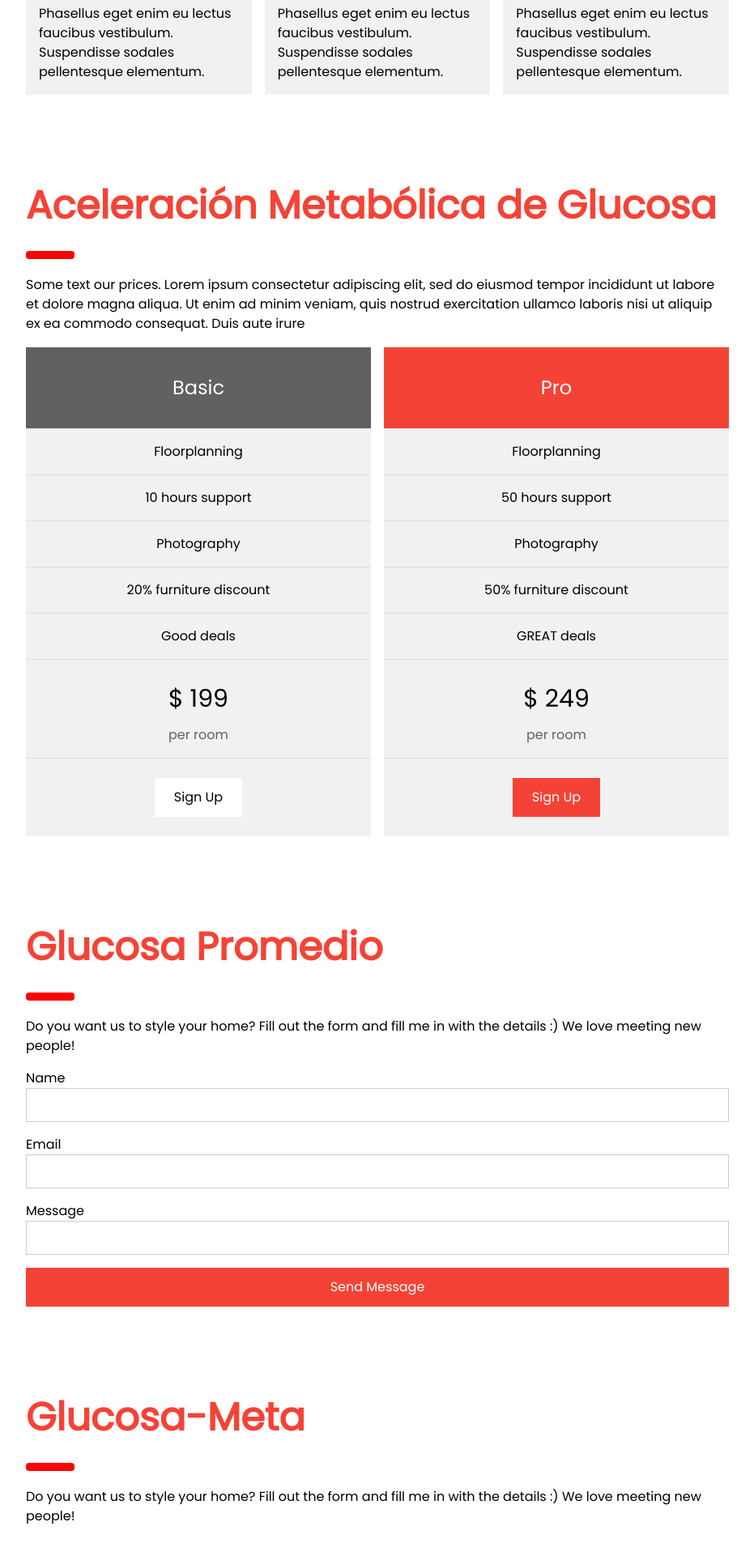
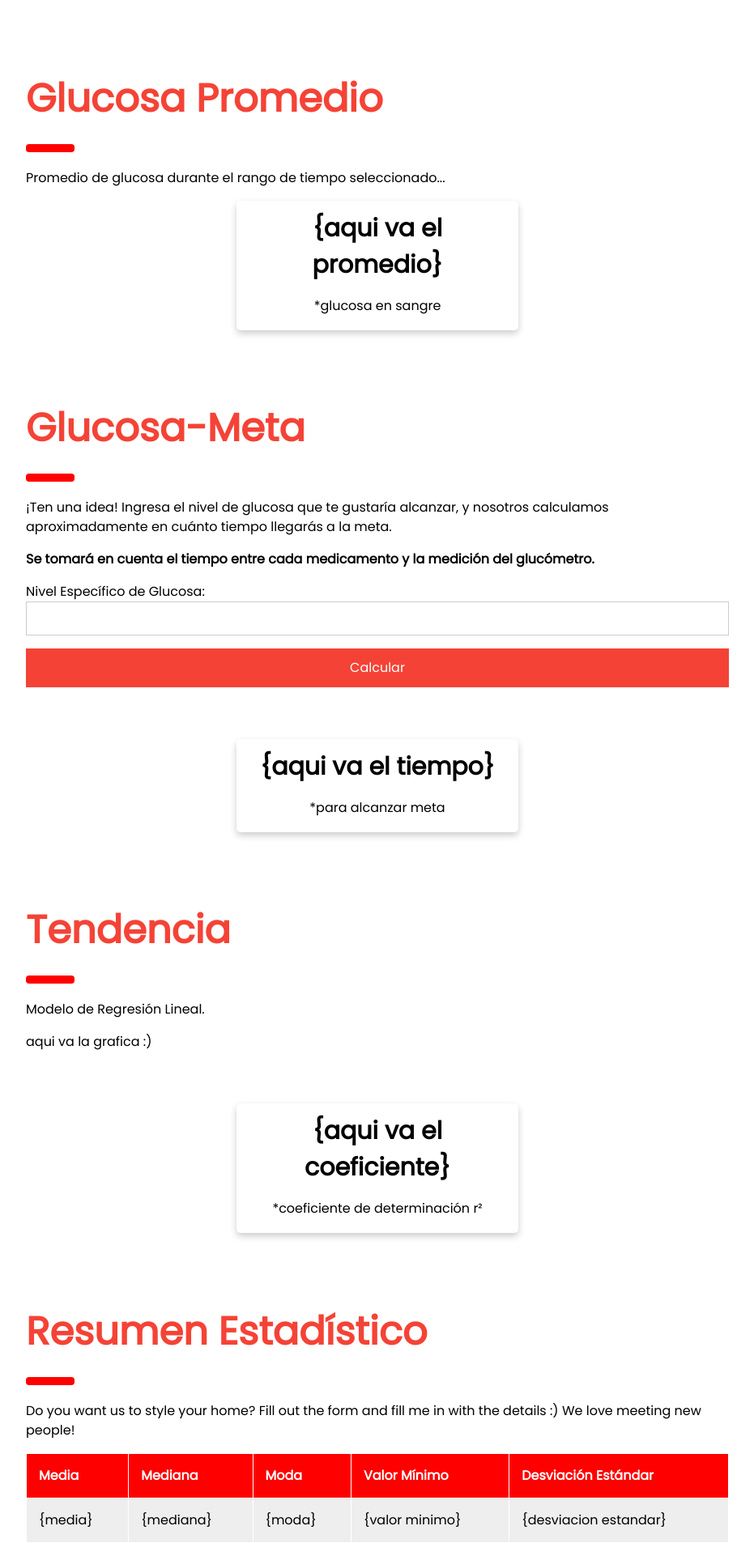
Before and after one commit to dan-behar/Glucom, a Flask app: page /home in a window 1280 px wide. Shown: the part 2574-4480 px from the top of the page at 81% size, without its empty margins (324-1255 px from the left). Run offline with Flask 2, Linux system fonts and the light colour scheme.

Commit message:
todo listo para ingresar datos calculados

```diff
--- a/Pruebas/templates/home.html
+++ b/Pruebas/templates/home.html
@@ -10,6 +10,47 @@
 body {font-size:16px;}
 .w3-half img{margin-bottom:-6px;margin-top:16px;opacity:0.8;cursor:pointer}
 .w3-half img:hover{opacity:1}
+
+.card {
+  box-shadow: 0 4px 8px 0 rgba(0,0,0,0.2);
+  transition: 0.3s;
+  width: 40%;
+  border-radius: 5px;
+}
+
+.card:hover {
+  box-shadow: 0 8px 16px 0 rgba(0,0,0,0.2);
+}
+
+img {
+  border-radius: 5px 5px 0 0;
+}
+
+.container {
+  padding: 2px 16px;
+}
+
+table {
+  width:100%;
+}
+table, th, td {
+  border: 1px solid white;
+  border-collapse: collapse;
+}
+th, td {
+  padding: 15px;
+  text-align: left;
+}
+#t01 tr:nth-child(even) {
+  background-color: #eee;
+}
+#t01 tr:nth-child(odd) {
+ background-color: #fff;
+}
+#t01 th {
+  background-color: red;
+  color: white;
+}
 </style>
 <body>
 
@@ -77,65 +118,75 @@
     <div class="w3-container" id="Rango" style="margin-top:75px">
         <h1 class="w3-xxxlarge w3-text-red"><b>Rango de Análisis</b></h1>
         <hr style="width:50px;border:5px solid red" class="w3-round">
-        <p>We are a interior design service that focus on what's best for your home and what's best for you!</p>
-        <p>Some text about our services - what we do and what we offer. We are lorem ipsum consectetur adipiscing elit, sed do eiusmod tempor incididunt ut labore et dolore magna aliqua. Ut enim ad minim veniam, quis nostrud exercitation ullamco laboris nisi ut aliquip ex ea commodo consequat. Duis aute irure
-        dolor in reprehenderit in voluptate velit esse cillum dolore eu fugiat nulla pariatur. Excepteur sint occaecat cupidatat non proident, sunt in culpa qui officia deserunt mollit anim id est laborum consectetur adipiscing elit, sed do eiusmod tempor
-        incididunt ut labore et dolore magna aliqua. Ut enim ad minim veniam, quis nostrud exercitation ullamco laboris nisi ut aliquip ex ea commodo consequat.
-        </p>
+        <p>Seleccione un rango de fechas para poder llevar a cabo el análisis.</p><br>
+        <form method="POST" action="">
+          <div class="w3-row-padding">
+            <div class="w3-half">
+              <div id="date1" class="md-form md-outline input-with-post-icon datepicker">
+                <label for="date1">Seleccione fecha de inicio:</label>
+                <input type="date" placeholder="dd-mm-yyyy" value="" min="1997-01-01" max="2030-12-31" name="date1">
+              </div>
+            </div>
+
+            <div class="w3-half">
+              <div id="date2" class="md-form md-outline input-with-post-icon datepicker">
+                <label for="date2">Seleccione fecha de fin:</label>
+                <input type="date" placeholder="dd-mm-yyyy" value="" min="1997-01-01" max="2030-12-31" name="date2">
+              </div>
+            </div>
+          </div>
+          <br><br>
+          <button class="w3-button w3-block w3-padding-large w3-red w3-margin-bottom" type="submit">Fijar Rango</button>
+        </form>
+        <br>
+        <p>¡Esta sección es INDISPENSALE!</p>
       </div>
 
   <!-- Graficas -->
   <div class="w3-container" id="Graficas" style="margin-top:75px">
     <h1 class="w3-xxxlarge w3-text-red"><b>Gráficas</b></h1>
     <hr style="width:50px;border:5px solid red" class="w3-round">
-    <p>We are a interior design service that focus on what's best for your home and what's best for you!</p>
-    <p>Some text about our services - what we do and what we offer. We are lorem ipsum consectetur adipiscing elit, sed do eiusmod tempor incididunt ut labore et dolore magna aliqua. Ut enim ad minim veniam, quis nostrud exercitation ullamco laboris nisi ut aliquip ex ea commodo consequat. Duis aute irure
-    dolor in reprehenderit in voluptate velit esse cillum dolore eu fugiat nulla pariatur. Excepteur sint occaecat cupidatat non proident, sunt in culpa qui officia deserunt mollit anim id est laborum consectetur adipiscing elit, sed do eiusmod tempor
-    incididunt ut labore et dolore magna aliqua. Ut enim ad minim veniam, quis nostrud exercitation ullamco laboris nisi ut aliquip ex ea commodo consequat.
-    </p>
+    <p>Comparación Glucosa-Tiempo</p>
+    <p>aqui grafica :)</p>
   </div>
 
   <!-- Tabla -->
   <div class="w3-container" id="Tabla" style="margin-top:75px">
     <h1 class="w3-xxxlarge w3-text-red"><b>Metabolización de Glucosa</b></h1>
     <hr style="width:50px;border:5px solid red" class="w3-round">
-    <p>The best team in the world.</p>
-    <p>We are lorem ipsum consectetur adipiscing elit, sed do eiusmod tempor incididunt ut labore et dolore magna aliqua. Ut enim ad minim veniam, quis nostrud exercitation ullamco laboris nisi ut aliquip ex ea commodo consequat. Duis aute irure
-    dolor in reprehenderit in voluptate velit esse cillum dolore eu fugiat nulla pariatur. Excepteur sint occaecat cupidatat non proident, sunt in culpa qui officia deserunt mollit anim id est laborum consectetur adipiscing elit, sed do eiusmod tempor
-    incididunt ut labore et quis nostrud exercitation ullamco laboris nisi ut aliquip ex ea commodo consequat.
-    </p>
-    <p><b>Our designers are thoughtfully chosen</b>:</p>
+    <p>¡Razones de cambio instantáneas!</p>
+    <p><b>Datos en base a fechas del rango ingresado...</b></p>
   </div>
 
-  <!-- The Team -->
+  <!-- The Tabla -->
   <div class="w3-row-padding w3-grayscale">
     <div class="w3-col m4 w3-margin-bottom">
       <div class="w3-light-grey">
-        <img src="/w3images/team2.jpg" alt="John" style="width:100%">
         <div class="w3-container">
-          <h3>John Doe</h3>
-          <p class="w3-opacity">CEO & Founder</p>
-          <p>Phasellus eget enim eu lectus faucibus vestibulum. Suspendisse sodales pellentesque elementum.</p>
+          <h3>Glucosa-Tiempo</h3>  <!-- aqui se hace un for para la cantidad de  datos en el rango-->
+          <ul class="w3-ul w3-light-grey w3-center">
+            <li class="w3-padding-16">for de resultados</li>
+          </ul>
         </div>
       </div>
     </div>
     <div class="w3-col m4 w3-margin-bottom">
       <div class="w3-light-grey">
-        <img src="/w3images/team1.jpg" alt="Jane" style="width:100%">
         <div class="w3-container">
-          <h3>Jane Doe</h3>
-          <p class="w3-opacity">Designer</p>
-          <p>Phasellus eget enim eu lectus faucibus vestibulum. Suspendisse sodales pellentesque elementum.</p>
+          <h3>Fecha</h3>
+          <ul class="w3-ul w3-light-grey w3-center">
+            <li class="w3-padding-16">for de fechas</li>
+          </ul>
         </div>
       </div>
     </div>
     <div class="w3-col m4 w3-margin-bottom">
       <div class="w3-light-grey">
-        <img src="/w3images/team3.jpg" alt="Mike" style="width:100%">
         <div class="w3-container">
-          <h3>Mike Ross</h3>
-          <p class="w3-opacity">Architect</p>
-          <p>Phasellus eget enim eu lectus faucibus vestibulum. Suspendisse sodales pellentesque elementum.</p>
+          <h3>Condición</h3>
+          <ul class="w3-ul w3-light-grey w3-center">
+            <li class="w3-padding-16">for de ayuno,almuerzo,etc</li>
+          </ul>
         </div>
       </div>
     </div>
@@ -145,43 +196,20 @@
   <div class="w3-container" id="Aceleracion" style="margin-top:75px">
     <h1 class="w3-xxxlarge w3-text-red"><b>Aceleración Metabólica de Glucosa</b></h1>
     <hr style="width:50px;border:5px solid red" class="w3-round">
-    <p>Some text our prices. Lorem ipsum consectetur adipiscing elit, sed do eiusmod tempor incididunt ut labore et dolore magna aliqua. Ut enim ad minim veniam, quis nostrud exercitation ullamco laboris nisi ut aliquip ex ea commodo consequat. Duis aute irure</p>
+    <p>¡Aceleraciones de glucosa en sangre!</p>
   </div>
-
   <div class="w3-row-padding">
     <div class="w3-half w3-margin-bottom">
       <ul class="w3-ul w3-light-grey w3-center">
-        <li class="w3-dark-grey w3-xlarge w3-padding-32">Basic</li>
-        <li class="w3-padding-16">Floorplanning</li>
-        <li class="w3-padding-16">10 hours support</li>
-        <li class="w3-padding-16">Photography</li>
-        <li class="w3-padding-16">20% furniture discount</li>
-        <li class="w3-padding-16">Good deals</li>
-        <li class="w3-padding-16">
-          <h2>$ 199</h2>
-          <span class="w3-opacity">per room</span>
-        </li>
-        <li class="w3-light-grey w3-padding-24">
-          <button class="w3-button w3-white w3-padding-large w3-hover-black">Sign Up</button>
-        </li>
+        <li class="w3-dark-grey w3-xlarge w3-padding-32">Mínima</li>
+        <li class="w3-padding-16">resultado mínimo</li>
       </ul>
     </div>
 
     <div class="w3-half">
       <ul class="w3-ul w3-light-grey w3-center">
-        <li class="w3-red w3-xlarge w3-padding-32">Pro</li>
-        <li class="w3-padding-16">Floorplanning</li>
-        <li class="w3-padding-16">50 hours support</li>
-        <li class="w3-padding-16">Photography</li>
-        <li class="w3-padding-16">50% furniture discount</li>
-        <li class="w3-padding-16">GREAT deals</li>
-        <li class="w3-padding-16">
-          <h2>$ 249</h2>
-          <span class="w3-opacity">per room</span>
-        </li>
-        <li class="w3-light-grey w3-padding-24">
-          <button class="w3-button w3-red w3-padding-large w3-hover-black">Sign Up</button>
-        </li>
+        <li class="w3-red w3-xlarge w3-padding-32">Máxima</li>
+        <li class="w3-padding-16">resultado  máximo</li>
       </ul>
     </div>
   </div>
@@ -190,66 +218,56 @@
   <div class="w3-container" id="Promedio" style="margin-top:75px">
     <h1 class="w3-xxxlarge w3-text-red"><b>Glucosa Promedio</b></h1>
     <hr style="width:50px;border:5px solid red" class="w3-round">
-    <p>Do you want us to style your home? Fill out the form and fill me in with the details :) We love meeting new people!</p>
-    <form action="/action_page.php" target="_blank">
-      <div class="w3-section">
-        <label>Name</label>
-        <input class="w3-input w3-border" type="text" name="Name" required>
+    <p>Promedio de glucosa durante el rango de tiempo seleccionado...</p>
+    <center>
+    <div class="card">
+      <div class="container">
+        <h2><b>{aqui va el promedio}</b></h2>
+        <p>*glucosa en sangre</p>
       </div>
-      <div class="w3-section">
-        <label>Email</label>
-        <input class="w3-input w3-border" type="text" name="Email" required>
-      </div>
-      <div class="w3-section">
-        <label>Message</label>
-        <input class="w3-input w3-border" type="text" name="Message" required>
-      </div>
-      <button type="submit" class="w3-button w3-block w3-padding-large w3-red w3-margin-bottom">Send Message</button>
-    </form>
+    </div>
+    </center>
   </div>
 
   <!-- Meta -->
   <div class="w3-container" id="Meta" style="margin-top:75px">
     <h1 class="w3-xxxlarge w3-text-red"><b>Glucosa-Meta</b></h1>
     <hr style="width:50px;border:5px solid red" class="w3-round">
-    <p>Do you want us to style your home? Fill out the form and fill me in with the details :) We love meeting new people!</p>
+    <p>¡Ten una idea! Ingresa el nivel de glucosa que te gustaría alcanzar, y nosotros calculamos aproximadamente en cuánto tiempo llegarás a la meta.</p>
+    <p><b>Se tomará en cuenta el tiempo entre cada medicamento y la medición del glucómetro.</b></p>
     <form action="/action_page.php" target="_blank">
       <div class="w3-section">
-        <label>Name</label>
-        <input class="w3-input w3-border" type="text" name="Name" required>
+        <label>Nivel Específico de Glucosa:</label>
+        <input class="w3-input w3-border" type="text" name="meta" required>
       </div>
-      <div class="w3-section">
-        <label>Email</label>
-        <input class="w3-input w3-border" type="text" name="Email" required>
+      <button type="submit" class="w3-button w3-block w3-padding-large w3-red w3-margin-bottom">Calcular</button>
+    </form>
+    <center>
+      <br><br>
+      <div class="card">
+        <div class="container">
+          <h2><b>{aqui va el tiempo}</b></h2>
+          <p>*para alcanzar meta</p>
+        </div>
       </div>
-      <div class="w3-section">
-        <label>Message</label>
-        <input class="w3-input w3-border" type="text" name="Message" required>
-      </div>
-      <button type="submit" class="w3-button w3-block w3-padding-large w3-red w3-margin-bottom">Send Message</button>
-    </form>
+      </center>
   </div>
 
   <!-- Tendencia -->
   <div class="w3-container" id="Tendencia" style="margin-top:75px">
     <h1 class="w3-xxxlarge w3-text-red"><b>Tendencia</b></h1>
     <hr style="width:50px;border:5px solid red" class="w3-round">
-    <p>Do you want us to style your home? Fill out the form and fill me in with the details :) We love meeting new people!</p>
-    <form action="/action_page.php" target="_blank">
-      <div class="w3-section">
-        <label>Name</label>
-        <input class="w3-input w3-border" type="text" name="Name" required>
+    <p>Modelo de Regresión Lineal.</p>
+    <p>aqui va la grafica :)</p>
+    <center>
+      <br><br>
+      <div class="card">
+        <div class="container">
+          <h2><b>{aqui va el coeficiente}</b></h2>
+          <p>*coeficiente de determinación r²</p>
+        </div>
       </div>
-      <div class="w3-section">
-        <label>Email</label>
-        <input class="w3-input w3-border" type="text" name="Email" required>
-      </div>
-      <div class="w3-section">
-        <label>Message</label>
-        <input class="w3-input w3-border" type="text" name="Message" required>
-      </div>
-      <button type="submit" class="w3-button w3-block w3-padding-large w3-red w3-margin-bottom">Send Message</button>
-    </form>
+      </center>
   </div>
 
   <!-- Resumen -->
@@ -257,28 +275,32 @@
     <h1 class="w3-xxxlarge w3-text-red"><b>Resumen Estadístico</b></h1>
     <hr style="width:50px;border:5px solid red" class="w3-round">
     <p>Do you want us to style your home? Fill out the form and fill me in with the details :) We love meeting new people!</p>
-    <form action="/action_page.php" target="_blank">
-      <div class="w3-section">
-        <label>Name</label>
-        <input class="w3-input w3-border" type="text" name="Name" required>
-      </div>
-      <div class="w3-section">
-        <label>Email</label>
-        <input class="w3-input w3-border" type="text" name="Email" required>
-      </div>
-      <div class="w3-section">
-        <label>Message</label>
-        <input class="w3-input w3-border" type="text" name="Message" required>
-      </div>
-      <button type="submit" class="w3-button w3-block w3-padding-large w3-red w3-margin-bottom">Send Message</button>
-    </form>
+    <table id="t01">
+      <tr>
+        <th>Media</th>
+        <th>Mediana</th>
+        <th>Moda</th>
+        <th>Valor Mínimo</th>
+        <th>Desviación Estándar</th>
+      </tr>
+      <tr>
+        <td>{media}</td>
+        <td>{mediana}</td>
+        <td>{moda}</td>
+        <td>{valor minimo}</td>
+        <td>{desviacion estandar}</td>
+      </tr>
+    </table>
+    <p>Aqui va histograma :)</p>
   </div>
 
 <!-- End page content -->
 </div>
 
 <!-- W3.CSS Container -->
-<div class="w3-light-grey w3-container w3-padding-32" style="margin-top:75px;padding-right:58px"><p class="w3-right">Powered by <a href="https://www.w3schools.com/w3css/default.asp" title="W3.CSS" target="_blank" class="w3-hover-opacity">w3.css</a></p></div>
+<div class="w3-light-grey w3-container w3-padding-32" style="margin-top:75px;padding-right:58px">
+  <p class="w3-right">Daniel Behar, Cruz del Cid, Marcela Melgar</p>
+</div>
 
 <script>
 // Script to open and close sidebar
@@ -299,6 +321,9 @@
   var captionText = document.getElementById("caption");
   captionText.innerHTML = element.alt;
 }
+
+  // Date Picker Initialization
+  $('.datepicker').datepicker();
 </script>
 
 </body>
```
